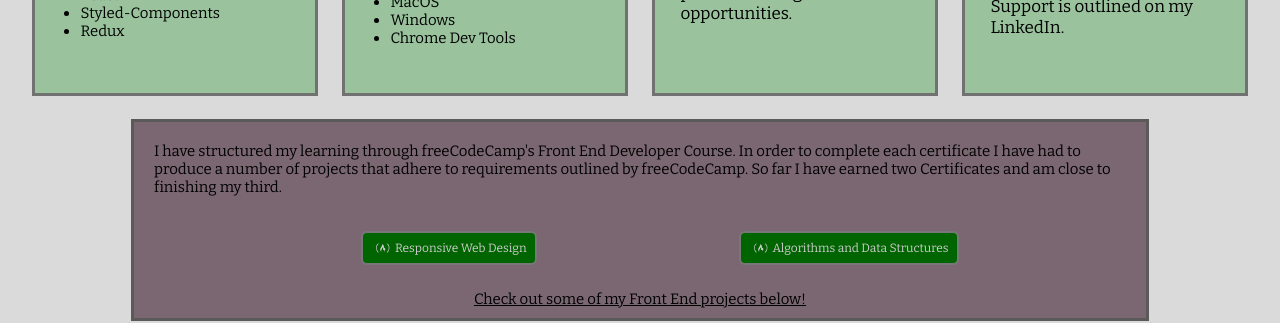
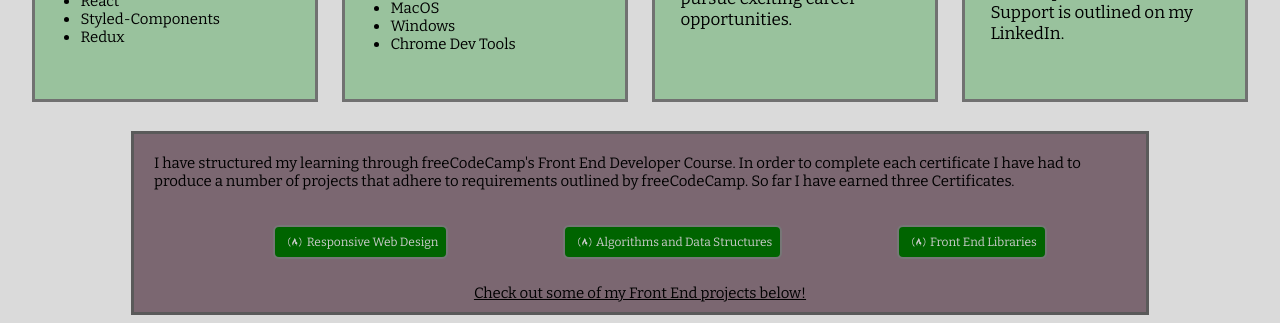
Before and after one commit to matthewmcintyre/react_personal_portfolio, a React (Create React App) app: page / in a window 1280 px wide. Shown: the part 1220-1543 px from the top of the page. Built offline with nearby package versions, Linux system fonts and the light colour scheme.

Commit message:
add newly obtained cert

```diff
--- a/src/components/SummarySection/SummarySection.container.js
+++ b/src/components/SummarySection/SummarySection.container.js
@@ -91,7 +91,7 @@ const ToolboxSkillList = (
 );
 
 const WriteUpContent =
-  "I have structured my learning through freeCodeCamp's Front End Developer Course. In order to complete each certificate I have had to produce a number of projects that adhere to requirements outlined by freeCodeCamp. So far I have earned two Certificates and am close to finishing my third.";
+  "I have structured my learning through freeCodeCamp's Front End Developer Course. In order to complete each certificate I have had to produce a number of projects that adhere to requirements outlined by freeCodeCamp. So far I have earned three Certificates.";
 
 const FreeCodeCampCertButtonWrapper = styled.div`
   display: flex;
@@ -183,6 +183,16 @@ class SummarySection extends Component {
               <FreeCodeCampCertIcon icon={faFreeCodeCamp} />
               Algorithms and Data Structures
             </FreeCodeCampCertButton>
+            <FreeCodeCampCertButton
+              onClick={() =>
+                window.open(
+                  "https://www.freecodecamp.org/certification/matthewmcintyre/front-end-libraries"
+                )
+              }
+            >
+              <FreeCodeCampCertIcon icon={faFreeCodeCamp} />
+              Front End Libraries
+            </FreeCodeCampCertButton>
           </FreeCodeCampCertButtonWrapper>
           <WriteUpCentered>
             Check out some of my Front End projects below!
```
